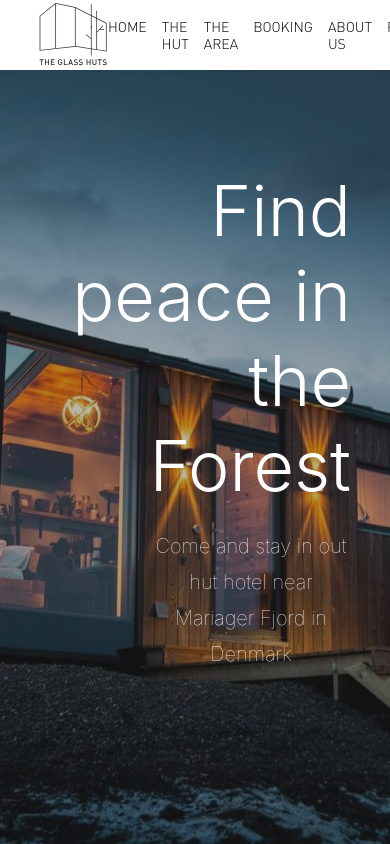
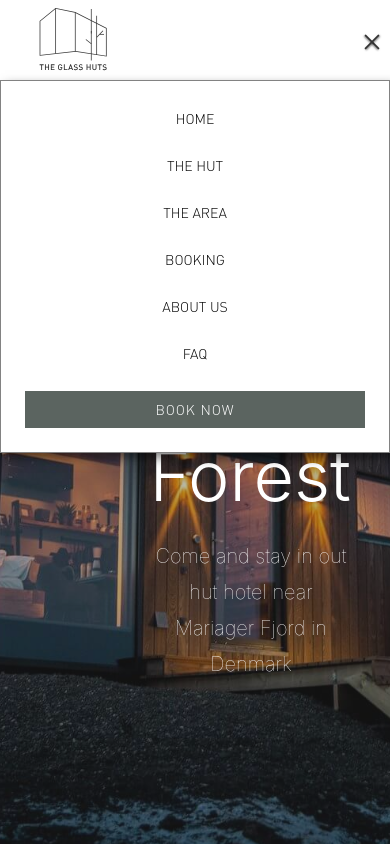
Before and after one commit to Egas099/landing-page-the-glass-huts, a React (Create React App) app: page / in a window 390 px wide. Shown: the top 844 px of the page. Built offline with nearby package versions, Linux system fonts and the light colour scheme.

Commit message:
make app header adaptive with burger menu

```diff
--- a/src/assets/css/globals.scss
+++ b/src/assets/css/globals.scss
@@ -1,6 +1,7 @@
 @import "./fonts.scss";
 
 :root {
+    // colors
     --White: #ffffff;
     --Black: #000000;
     --Grey-1: #333333;
@@ -10,6 +11,17 @@
     --Grey-green-3: #adb1af;
     --Green-1: #41916d;
     --Red-1: #ff0000;
+
+    // spaces
+    --page-space-large: 10vw;
+    --page-space-small: 2vw;
+
+    // breakpoints
+    --breakpoints-small: 320px;
+    --breakpoints-small-medium: 600px;
+    --breakpoints-medium: 900px;
+    --breakpoints-medium-large: 1200px;
+    --breakpoints-large: 1800px;
 }
 
 html {
@@ -17,6 +29,7 @@ html {
 }
 
 body {
+    overflow-x: hidden;
     margin: 0;
     font-family: -apple-system, BlinkMacSystemFont, "Segoe UI", "Roboto",
         "Oxygen", "Ubuntu", "Cantarell", "Fira Sans", "Droid Sans",
--- a/src/components/Button/styles.scss
+++ b/src/components/Button/styles.scss
@@ -8,23 +8,24 @@
     width: 100%;
     height: 100%;
     padding: 10px;
+    border-radius: 0;
 
     -webkit-appearance: none;
     -moz-appearance: none;
     appearance: none;
-    border-radius: 0;
 
+    font-size: 1.4rem;
+    letter-spacing: 1px;
     font-weight: 100;
     text-transform: uppercase;
     cursor: pointer;
 
     &-primary {
+        border: none;
         font-family: "DIN Light";
-        font-weight: 300;
-        font-size: 1.4rem;
-        border: none;
         color: var(--White);
         background-color: var(--Grey-green-1);
+
         &:hover {
             background-color: var(--Grey-green-2);
         }
@@ -35,11 +36,10 @@
 
     &-transparent {
         border: 0.7px solid var(--White);
-        font-size: 1.4rem;
-        letter-spacing: 1px;
-        background-color: transparent;
         color: var(--White);
         opacity: 0.7;
+        background-color: transparent;
+
         &:hover {
             opacity: 0.8;
         }
--- a/src/components/Geolocation/Geolocation.tsx
+++ b/src/components/Geolocation/Geolocation.tsx
@@ -7,7 +7,7 @@ const Geolocation = () => (
         allowFullScreen={true}
         loading="lazy"
         referrerPolicy="no-referrer-when-downgrade"
-        title="The Grass Huts"
+        title="The Glass Huts"
     />
 );
 
--- /dev/null
+++ b/src/components/Header/BurgerMenu/BurgerMenu.tsx
@@ -0,0 +1,32 @@
+import React, { FC, useState } from "react";
+import Button from "../../Button/Button";
+import NavBar from "../NavBar/NavBar";
+import "./styles.scss";
+
+const BurgerMenu = () => {
+    const [isMenuOpened, setIsMenuOpened] = useState(true);
+
+    function toggleMenu() {
+        setIsMenuOpened((prev) => !prev);
+    }
+    return (
+        <div
+            className={`burger ${isMenuOpened ? "burger_opened" : ""}`}
+            onClick={toggleMenu}
+        >
+            <div className="burger__icon">
+                <hr className="burger__icon-line" />
+                <hr className="burger__icon-line" />
+                <hr className="burger__icon-line" />
+            </div>
+            {isMenuOpened && (
+                <div className="burger__menu">
+                    <NavBar direction="column" />
+                    <Button text="Book now" />
+                </div>
+            )}
+        </div>
+    );
+};
+
+export default BurgerMenu;
--- /dev/null
+++ b/src/components/Header/BurgerMenu/styles.scss
@@ -0,0 +1,54 @@
+.burger {
+    &__menu {
+        box-sizing: border-box;
+        position: absolute;
+        top: calc(var(--header-height) + 1px);
+        right: 1px;
+        display: grid;
+        flex-direction: column;
+        gap: 24px;
+        padding: 24px;
+        width: 320px;
+
+        background-color: white;
+        border: 1px var(--Grey-2) solid;
+        box-shadow: 5px 5px 10px rgba(0, 0, 0, 0.5);
+
+        @media (max-width: 480px) {
+            top: var(--header-height);
+            right: 0;
+            width: 100%;
+        }
+    }
+    &__icon {
+        position: relative;
+        cursor: pointer;
+        width: 20px;
+        height: 20px;
+
+        &-line {
+            box-sizing: border-box;
+            position: relative;
+            margin: 6px 0;
+            width: inherit;
+            border-radius: 1px;
+            border: 1px var(--Grey-1) solid;
+            box-shadow: 0 1px 2px rgba(0, 0, 0, 0.5);
+
+            transition: all 0.2s;
+        }
+        :is(.burger_opened) & {
+            :nth-child(1) {
+                top: 8px;
+                transform: rotate(45deg);
+            }
+            :nth-child(2) {
+                transform: scale(0);
+            }
+            :nth-child(3) {
+                bottom: 8px;
+                transform: rotate(-45deg);
+            }
+        }
+    }
+}
--- a/src/components/Header/Header.tsx
+++ b/src/components/Header/Header.tsx
@@ -2,16 +2,22 @@ import "./styles.scss";
 import NavBar from "./NavBar/NavBar";
 import Button from "../Button/Button";
 import { Logo } from "../../assets/images/svg/Logo";
+import BurgerMenu from "./BurgerMenu/BurgerMenu";
 
 const Header = () => {
     return (
         <header className="header">
-            <div>
+            <a className="header__logo" href="/">
                 <Logo />
+            </a>
+            <div className="header__nav">
+                <NavBar direction="row" />
             </div>
-            <NavBar />
             <div className="header__button">
                 <Button text="Book now" />
+            </div>
+            <div className="header__burger">
+                <BurgerMenu />
             </div>
         </header>
     );
--- a/src/components/Header/NavBar/NavBar.tsx
+++ b/src/components/Header/NavBar/NavBar.tsx
@@ -1,6 +1,7 @@
 import "./styles.scss";
 import { ROUTES } from "../../../router/constants";
 import RouterLink from "../RouterLink/RouterLink";
+import { FC } from "react";
 
 const NAV_BAR_LINKS = [
     { to: ROUTES.HOME, text: "Home" },
@@ -11,9 +12,13 @@ const NAV_BAR_LINKS = [
     { to: ROUTES.FAQ, text: "FAQ" },
 ];
 
-const NavBar = () => {
+interface Props {
+    direction: 'row' | 'column'
+}
+
+const NavBar: FC<Props> = ({direction}) => {
     return (
-        <nav className="nav-bar">
+        <nav className={`nav-bar nav-bar_${direction}`}>
             {NAV_BAR_LINKS.map(({ to, text }) => (
                 <RouterLink key={text} to={to} text={text} />
             ))}
--- a/src/components/Header/NavBar/styles.scss
+++ b/src/components/Header/NavBar/styles.scss
@@ -1,5 +1,11 @@
 .nav-bar {
     display: flex;
-    flex-direction: row;
-    gap: 15px;
+    gap:  20px;
+    text-align: center;
+    &_row {
+        flex-direction: row;
+    }
+    &_column {
+        flex-direction: column;
+    }
 }
--- a/src/components/Header/RouterLink/styles.scss
+++ b/src/components/Header/RouterLink/styles.scss
@@ -4,4 +4,5 @@
     font-size: 1.4rem;
     text-decoration: none;
     color: var(--Black);
+    padding: 5px 0;
 }
--- a/src/components/Header/styles.scss
+++ b/src/components/Header/styles.scss
@@ -1,9 +1,7 @@
 @import "../../assets/css/mixins.scss";
 
 .header {
-    @include page-side-paddings;
-
-    $header-height: 70px;
+    --header-height: 100px;
 
     position: sticky;
     top: 0;
@@ -13,12 +11,34 @@
     align-items: center;
     z-index: 1;
 
-    height: $header-height;
+    padding-left: var(--page-space-large);
+    padding-right: var(--page-space-small);
+
+    height: var(--header-height);
+
     box-shadow: 0px 0px 5px rgba(0, 0, 0, 0.1);
     background-color: var(--White);
 
+    &__logo {
+        fill: var(--Grey-1);
+    }
     &__button {
-        height: 80%;
-        width: 200px;
+        height: 60px;
+        width: 20vw;
+        max-width: 200px;
+    }
+    &__burger {
+        display: none;
+    }
+    @media (max-width: 767px) {
+        --header-height: 80px;
+
+        &__nav,
+        &__button {
+            display: none;
+        }
+        &__burger {
+            display: block;
+        }
     }
 }
--- a/src/components/InputField/styles.scss
+++ b/src/components/InputField/styles.scss
@@ -32,7 +32,6 @@
         left: 21.5px;
         transform: translateY(-50%);
 
-        padding: 0 $padding;
         font-weight: 400;
         font-size: 1.6rem;
         line-height: 18px;
```
Also changed, not shown: src/assets/images/svg/Logo.tsx (+12 -58 lines).
